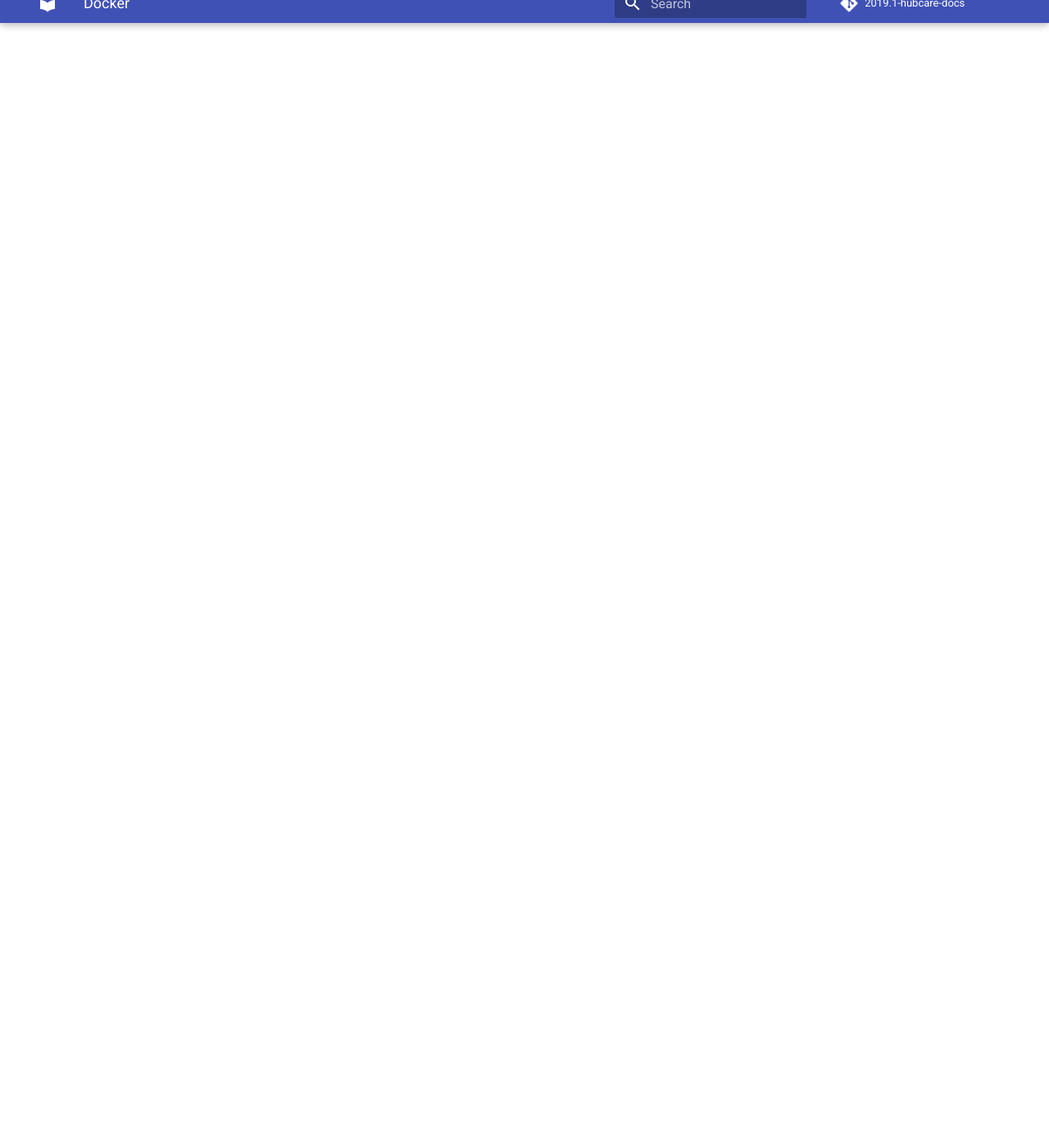
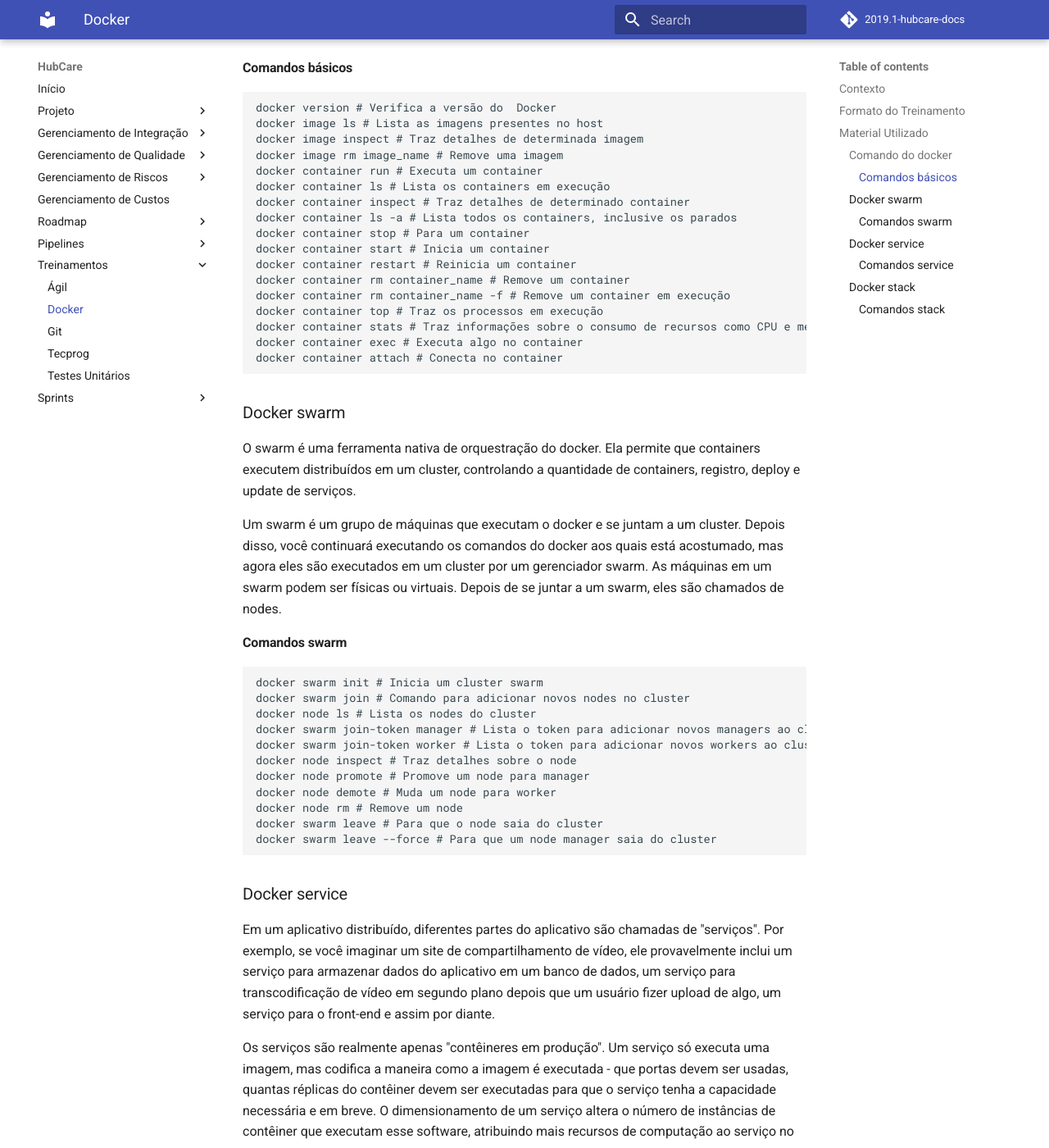
Before and after one commit to fga-eps-mds/2019.1-hubcare-docs, an MkDocs documentation site: the page built from docs/training/docker/README.md, in a window 1280 px wide and 1400 px high, scrolled down 1372 px. Shown: the whole window at 82% size. Built offline with MkDocs 1.6.1 and Material for MkDocs 9.7.7, drawn with Linux system fonts in a browser that asks for light colours; comment, search, counter and statistics services are not loaded; some of the changed text lies outside the part shown.

Commit message:
Updated training docs, CI configs and mkdocs nav

````diff
--- a/.gitlab-ci.yml
+++ b/.gitlab-ci.yml
@@ -13,6 +13,5 @@
   artifacts:
     paths:
     - public
-
-  # only:
-  # - master
+  only:
+  - master
--- a/docs/training/docker/README.md
+++ b/docs/training/docker/README.md
@@ -17,4 +17,85 @@
 
 ## Material Utilizado
 
-Material de apoio exibido em slides: [Slide sobre docker](https://docs.google.com/presentation/d/e/2PACX-1vRgLBDq1TzkXXyDw1iU_HdsBQlcOtcslj8GyeqVOGN37BPHOcPo9khCnsPFQm3HY89ROBTOM-oDUXZU/pub?start=false&loop=false&delayms=3000)
+Material de apoio:
+
+<iframe src="https://docs.google.com/presentation/d/e/2PACX-1vRgLBDq1TzkXXyDw1iU_HdsBQlcOtcslj8GyeqVOGN37BPHOcPo9khCnsPFQm3HY89ROBTOM-oDUXZU/embed?start=false&loop=false&delayms=3000" frameborder="0" width="960" height="549" allowfullscreen="true" mozallowfullscreen="true" webkitallowfullscreen="true"></iframe>
+
+### Comando do docker
+
+#### Comandos básicos
+
+```bash
+docker version # Verifica a versão do  Docker
+docker image ls # Lista as imagens presentes no host
+docker image inspect # Traz detalhes de determinada imagem
+docker image rm image_name # Remove uma imagem
+docker container run # Executa um container
+docker container ls # Lista os containers em execução
+docker container inspect # Traz detalhes de determinado container
+docker container ls -a # Lista todos os containers, inclusive os parados
+docker container stop # Para um container
+docker container start # Inicia um container
+docker container restart # Reinicia um container
+docker container rm container_name # Remove um container
+docker container rm container_name -f # Remove um container em execução
+docker container top # Traz os processos em execução
+docker container stats # Traz informações sobre o consumo de recursos como CPU e memória
+docker container exec # Executa algo no container
+docker container attach # Conecta no container
+```
+### Docker swarm
+
+O swarm é uma ferramenta nativa de orquestração do docker. Ela permite que containers executem distribuídos em um cluster, controlando a quantidade de containers, registro, deploy e update de serviços.
+
+Um swarm é um grupo de máquinas que executam o docker e se juntam a um cluster. Depois disso, você continuará executando os comandos do docker aos quais está acostumado, mas agora eles são executados em um cluster por um gerenciador swarm. As máquinas em um swarm podem ser físicas ou virtuais. Depois de se juntar a um swarm, eles são chamados de nodes.
+
+#### Comandos swarm
+
+```bash
+docker swarm init # Inicia um cluster swarm
+docker swarm join # Comando para adicionar novos nodes no cluster
+docker node ls # Lista os nodes do cluster
+docker swarm join-token manager # Lista o token para adicionar novos managers ao cluster
+docker swarm join-token worker # Lista o token para adicionar novos workers ao cluster
+docker node inspect # Traz detalhes sobre o node
+docker node promote # Promove um node para manager
+docker node demote # Muda um node para worker
+docker node rm # Remove um node
+docker swarm leave # Para que o node saia do cluster
+docker swarm leave --force # Para que um node manager saia do cluster
+```
+
+### Docker service
+
+Em um aplicativo distribuído, diferentes partes do aplicativo são chamadas de "serviços". Por exemplo, se você imaginar um site de compartilhamento de vídeo, ele provavelmente inclui um serviço para armazenar dados do aplicativo em um banco de dados, um serviço para transcodificação de vídeo em segundo plano depois que um usuário fizer upload de algo, um serviço para o front-end e assim por diante.
+
+Os serviços são realmente apenas "contêineres em produção". Um serviço só executa uma imagem, mas codifica a maneira como a imagem é executada - que portas devem ser usadas, quantas réplicas do contêiner devem ser executadas para que o serviço tenha a capacidade necessária e em breve. O dimensionamento de um serviço altera o número de instâncias de contêiner que executam esse software, atribuindo mais recursos de computação ao serviço no processo.
+
+Felizmente, é muito fácil definir, executar e dimensionar serviços com a plataforma Docker. Basta escrever um arquivo ```docker-compose.yml```.
+
+#### Comandos service
+
+```bash
+docker service create # Cria um serviço
+docker service ls # Lista os serviços
+docker service inspect # Traz detalhes sobre o service
+docker service scale # Aumenta/Diminui a quantidade de réplicas de um service
+docker service ps # Lista os pods de um service
+docker service logs # Traz os logs de um service
+docker service rm # Remove um service
+```
+
+### Docker stack
+
+Um stack é um grupo de serviços inter-relacionados que compartilham dependências e podem ser orquestrados e escalonados juntos. Um único stack é capaz de definir e coordenar a funcionalidade de um aplicativo inteiro.
+
+#### Comandos stack
+
+```bash
+docker stack deploy # Realiza o deploy de uma stack
+docker stack ls # Lista as stacks
+docker stack services # Lista os services de uma stack
+docker stack rm # Remove uma stack
+docker stack inspect # Traz detalhes sobre uma stack
+```
--- a/mkdocs.yml
+++ b/mkdocs.yml
@@ -8,18 +8,19 @@
 nav:
   - Início: README.md
   - Projeto:
-    - Documento de visão: project/vision-document/README.md
-    - Documento de arquitetura: project/architecture-document/README.md
+    - Documento de Visão: project/vision-document/README.md
+    - Documento de Arquitetura: project/architecture-document/README.md
   - Gerenciamento de Integração:
     - Termo de Abertura de Projeto: project-integration-management/project-charter/README.md
     - Plano de Gerenciamento de Projeto: project-integration-management/project-management-plan/README.md
-  - Gerenciamento de qualidade:
+  - Gerenciamento de Qualidade:
     - Modelo de Medição de Repositórios do GitHub: project-quality-management/measurement-model/README.md
   - Gerenciamento de Riscos:
-    - Plano de gestão de riscos: project-risk-management/risk-management-plan/README.md
+    - Plano de Gestão de Riscos: project-risk-management/risk-management-plan/README.md
     - Registro dos Riscos: project-risk-management/risk-management-list/README.md
+  - Gerenciamento de Custos: project-cost-management/README.md
   - Roadmap:
-    - Roadmap do produto: product-roadmap/README.md
+    - Roadmap do Produto: product-roadmap/README.md
   - Pipelines:
     - Pipeline API: pipeline/api/README.md
     - Pipeline Chrome Extension: pipeline/plugin/README.md
````
Also changed, not shown: docs/project-cost-management/README.md (+4 -4 lines).
